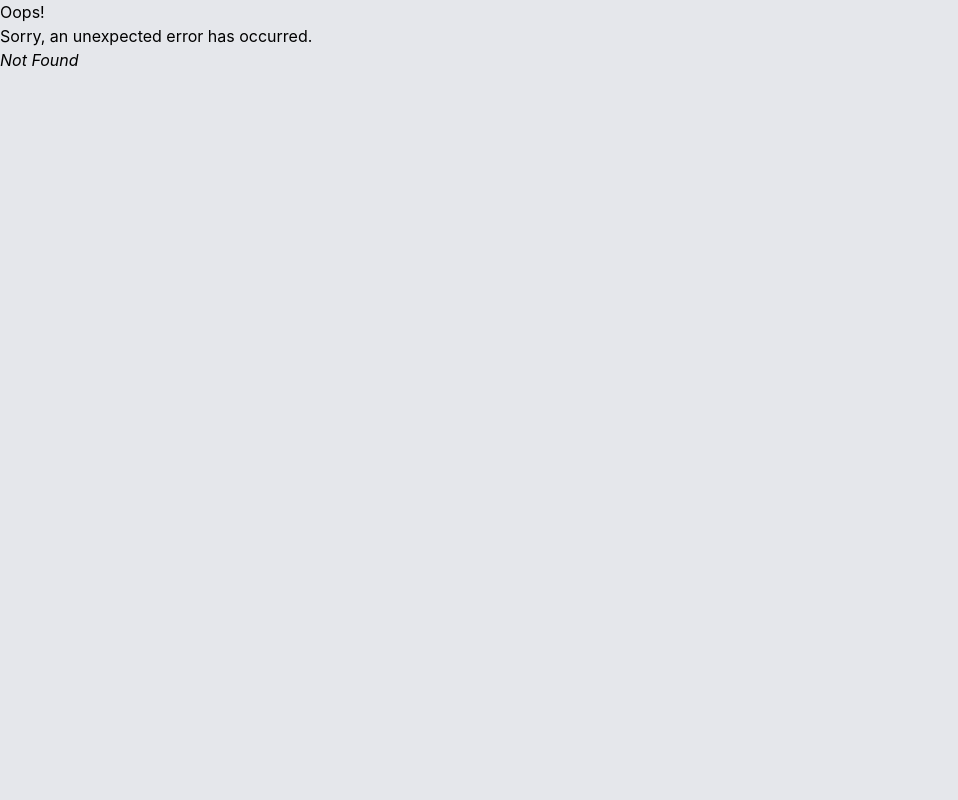
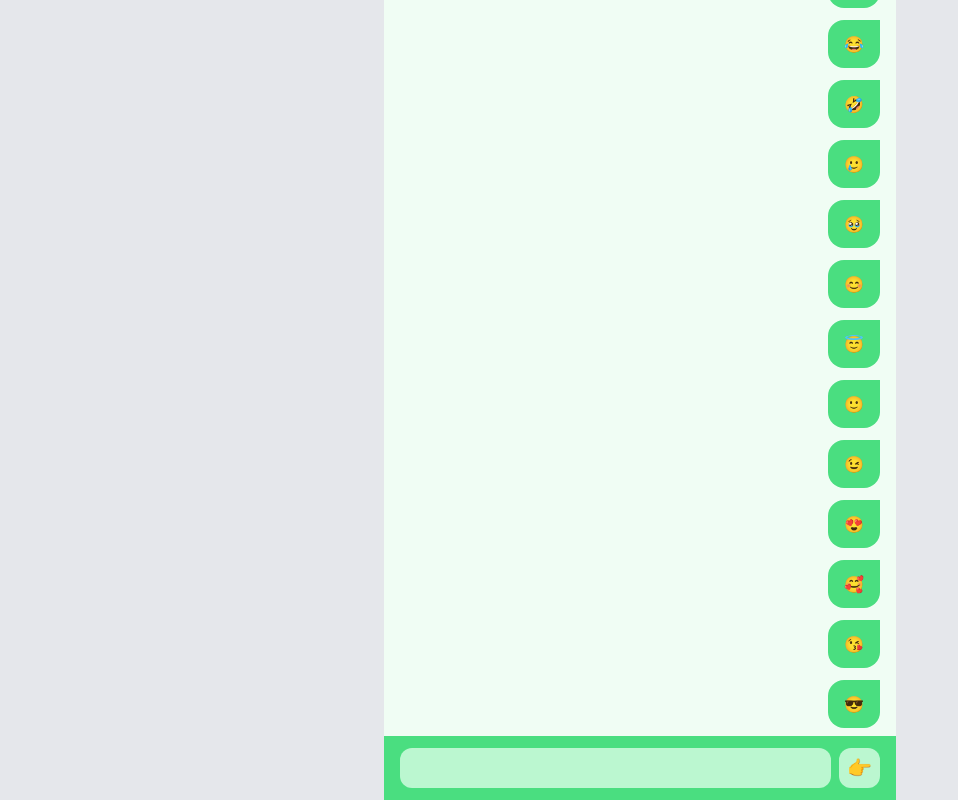
Before and after one commit to amirul-git/react-interactivity, a React (Vite) app: page /chat in a window 1280 px wide. Before the commit this address had no page. Shown: the whole page, without its empty margins (0-958 px from the left). Built offline with nearby package versions, Linux system fonts and the light colour scheme.

Commit message:
Add chat

```diff
--- a/src/main.jsx
+++ b/src/main.jsx
@@ -9,7 +9,7 @@ import SandBox from "./routes/sandbox";
 import Sales from "./routes/sales";
 import Search from "./routes/search";
 import Filter from "./routes/filter";
-Filter;
+import Chat from "./routes/chat";
 
 const router = createBrowserRouter([
   {
@@ -37,6 +37,10 @@ const router = createBrowserRouter([
     path: "/filter",
     element: <Filter />,
   },
+  {
+    path: "/chat",
+    element: <Chat />,
+  },
 ]);
 
 ReactDOM.createRoot(document.getElementById("root")).render(
--- /dev/null
+++ b/src/routes/chat.jsx
@@ -0,0 +1,135 @@
+import { useState } from "react";
+import { useEffect } from "react";
+import { useRef } from "react";
+
+export default function Chat() {
+  const data = [
+    {
+      id: 1,
+      text: "😀",
+    },
+    {
+      id: 2,
+      text: "😁",
+    },
+    {
+      id: 3,
+      text: "😆",
+    },
+    {
+      id: 4,
+      text: "😅",
+    },
+    {
+      id: 5,
+      text: "😂",
+    },
+    {
+      id: 6,
+      text: "🤣",
+    },
+    {
+      id: 7,
+      text: "🥲",
+    },
+    {
+      id: 8,
+      text: "🥹",
+    },
+    {
+      id: 9,
+      text: "😊",
+    },
+    {
+      id: 10,
+      text: "😇",
+    },
+    {
+      id: 11,
+      text: "🙂",
+    },
+    {
+      id: 12,
+      text: "😉",
+    },
+    {
+      id: 13,
+      text: "😍",
+    },
+    {
+      id: 14,
+      text: "🥰",
+    },
+    {
+      id: 15,
+      text: "😘",
+    },
+    {
+      id: 16,
+      text: "😎",
+    },
+  ];
+
+  const [messages, setMessages] = useState(data);
+  const [message, setMessage] = useState("");
+  const bottomChat = useRef(null);
+
+  useEffect(() => {
+    bottomChat.current.scrollIntoView({ behavior: "smooth" });
+  }, []);
+
+  useEffect(() => {
+    bottomChat.current.scrollIntoView({ behavior: "smooth" });
+    setMessage("");
+  }, [messages]);
+
+  function handleSubmit(e) {
+    e.preventDefault();
+    setMessages([...messages, { id: messages.length + 1, text: message }]);
+  }
+
+  function handleMessage(e) {
+    setMessage(e.target.value);
+  }
+
+  return (
+    <>
+      <main className="max-w-lg mx-auto bg-green-50 ">
+        <main className="px-4 pt-4 h-[94vh] overflow-y-auto">
+          <section className="flex items-end flex-col gap-3">
+            {messages &&
+              messages.map((message) => {
+                return (
+                  <p
+                    key={message.id}
+                    className="px-4 py-3 bg-green-400 rounded-2xl rounded-tr-none max-w-fit ml-10"
+                  >
+                    {message.text}
+                  </p>
+                );
+              })}
+            <p ref={bottomChat}></p>
+            <div></div>
+          </section>
+        </main>
+        <section className="h-16 bg-green-400 absolute bottom-0 left-0 right-0 p-4 max-w-lg mx-auto">
+          <form
+            onSubmit={(e) => handleSubmit(e)}
+            className="flex items-center justify-center h-full gap-2"
+          >
+            <input
+              value={message}
+              onChange={(e) => handleMessage(e)}
+              type="text"
+              name="message"
+              className="bg-green-200 h-10 border-none flex-1 outline-none px-4 rounded-xl"
+            />
+            <button className="bg-green-200 h-10 rounded-xl p-2 flex items-center justify-center text-xl">
+              👉
+            </button>
+          </form>
+        </section>
+      </main>
+    </>
+  );
+}
--- a/src/routes/root.jsx
+++ b/src/routes/root.jsx
@@ -32,7 +32,13 @@ export default function Root() {
           to={"filter"}
           className="cursor-pointer px-4 py-2 bg-white rounded-lg"
         >
-          ⏳Filter
+          ⏳ Filter
+        </Link>
+        <Link
+          to={"chat"}
+          className="cursor-pointer px-4 py-2 bg-white rounded-lg"
+        >
+          💬 Chat
         </Link>
       </main>
     </>
```
